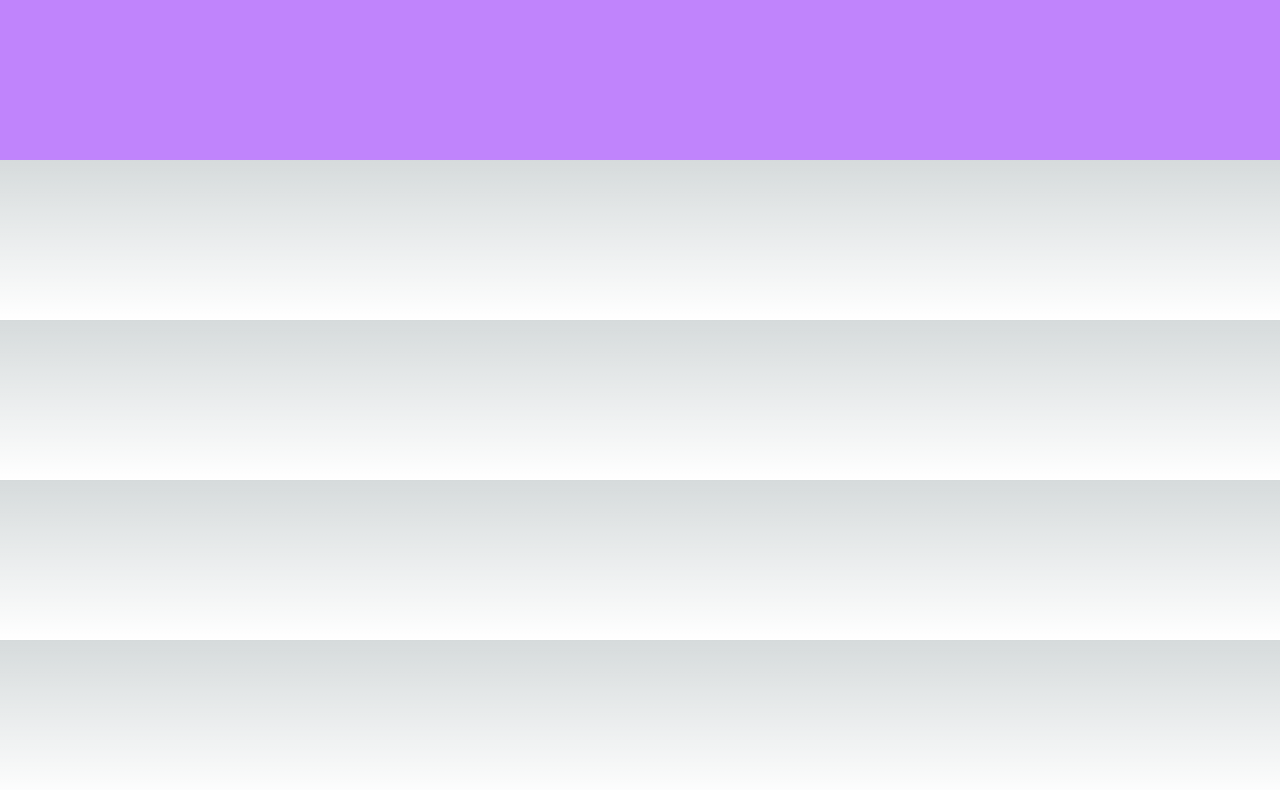
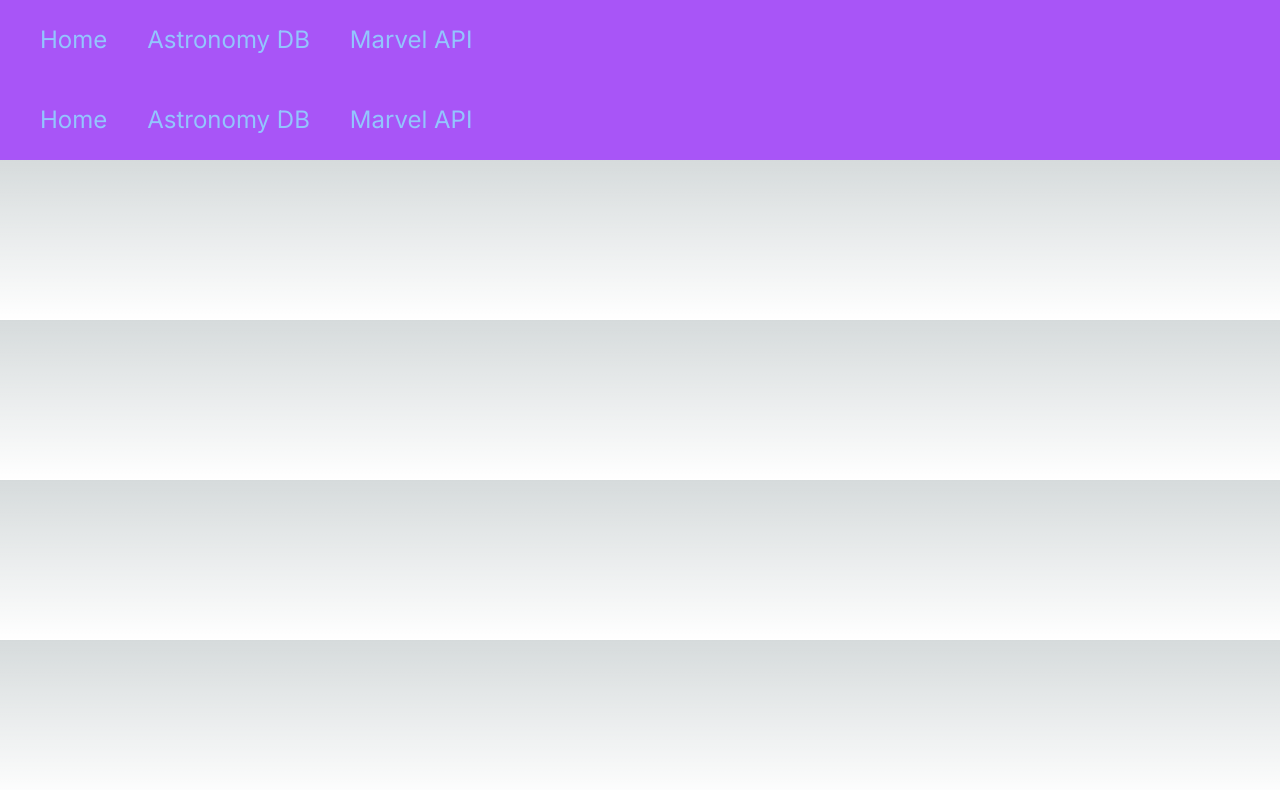
Before and after one commit to CelestialCoyote/next-portfolio, a Next.js app: page /components/NavBar in a window 1280 px wide. Shown: the top 790 px of the page. Built offline with nearby package versions, Linux system fonts and the light colour scheme.

Commit message:
update to navbar

```diff
--- a/src/app/components/NavBar/page.js
+++ b/src/app/components/NavBar/page.js
@@ -14,49 +14,26 @@ export default function Navbar() {
 			href: "/astronomy",
 			//icon: UsersIcon
 		},
+		{
+			name: "Marvel API",
+			href: "/marvel",
+			//icon: UsersIcon
+		},
 	];
 
 	return (
-		<div className="w-full h-20 bg-purple-400 sticky top-0">
-
-			<div className="flex bg-slate-400">
-				{navigation.map((item) => {
-					// <Link
-					// 	key={item.name}
-					// 	href={item.href}
-					// >
-					<p className="text-white bg-black">{item.name}</p>
-					// </Link>
-				})}
+		<div className="w-full h-20 bg-purple-500 sticky top-0">
+			<div className="container mx-auto flex items-center h-full">
+				{navigation.map((item) => (
+					<Link
+						key={item.name}
+						href={item.href}
+						className="pl-10 text-2xl text-blue-300"
+					>
+						{item.name}
+					</Link>
+				))}
 			</div>
-
-
-
-
-			{/* <div className="container mx-auto px-4 h-full border-4">
-				<div className="flex justify-between items-center h-full border-4 border-yellow-500">
-					<div>
-						<Link href="/">
-							<p>Home</p>
-						</Link>
-					</div>
-					<div>
-						<Link href="/stardata">
-							<p>Astronomy DB</p>
-						</Link>
-					</div>
-					<div>
-						<Link href="/marvel">
-							<p>Marvel</p>
-						</Link>
-					</div>
-					<div>
-						<Link href="/about">
-							<p>About</p>
-						</Link>
-					</div>
-				</div>
-			</div> */}
 		</div>
 	);
 };
```
Also changed, not shown: src/app/astronomy/page.js (renamed from src/app/stardata/page.js).
